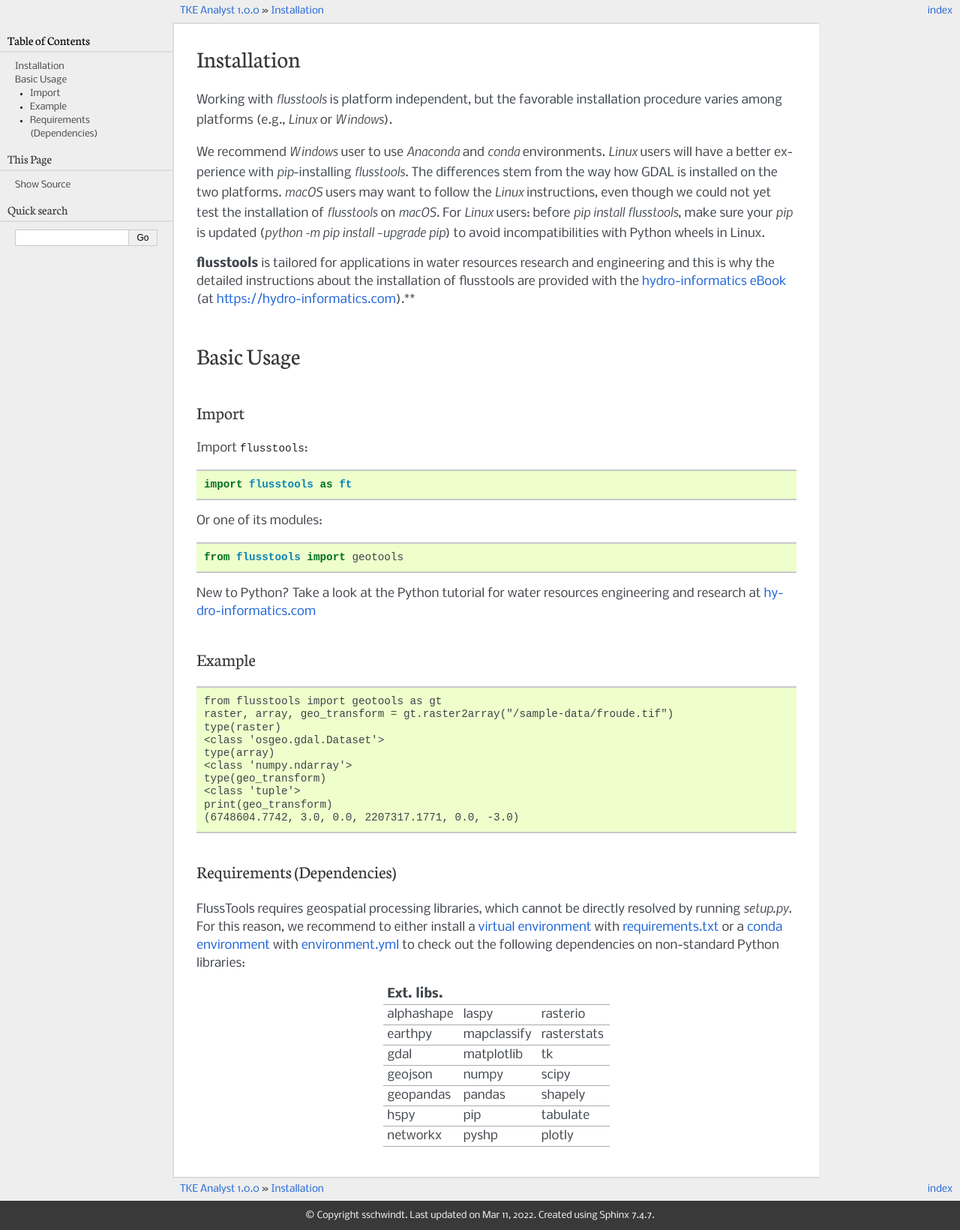
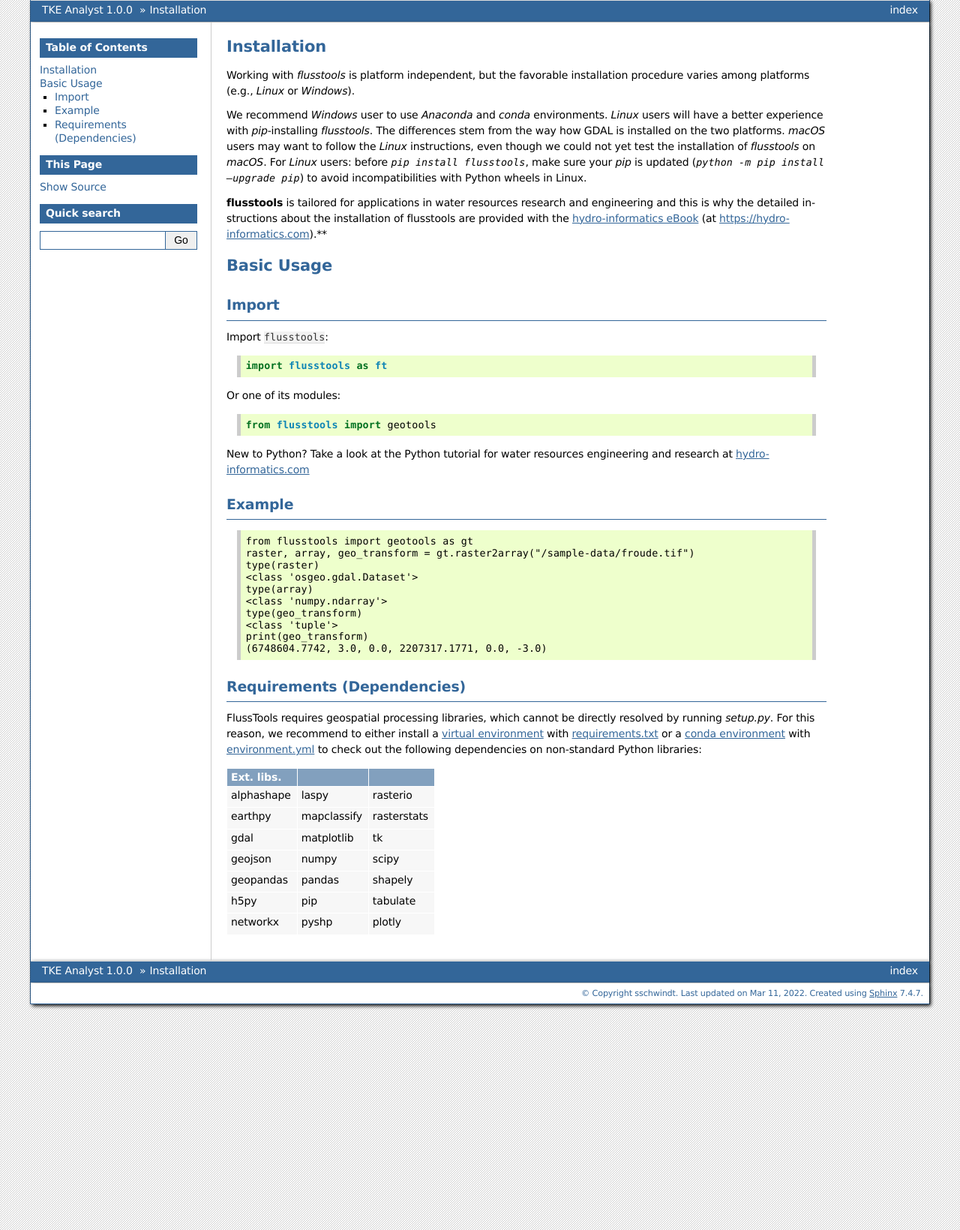
Before and after one commit to sschwindt/tke-calculator, a Sphinx documentation site: the page built from docs/getstarted.rst, in a window 1280 px wide. Shown: the whole page at 75% size. Built offline with Sphinx 7.4.7, drawn with Linux system fonts in a browser that asks for light colours.

Commit message:
debugged docs

```diff
--- a/docs/conf.py
+++ b/docs/conf.py
@@ -81,7 +81,7 @@ myst_deflist_enable = True
 myst_url_schemes = ("http", "https", "mailto")
 panels_add_bootstrap_css = False
 
-html_theme = "pyramid"  # "sphinx-rtd-theme"
+html_theme = "bizstyle"  # "sphinx-rtd-theme"
 html_theme_options = {
 
     "theme_dev_mode": True,
```
